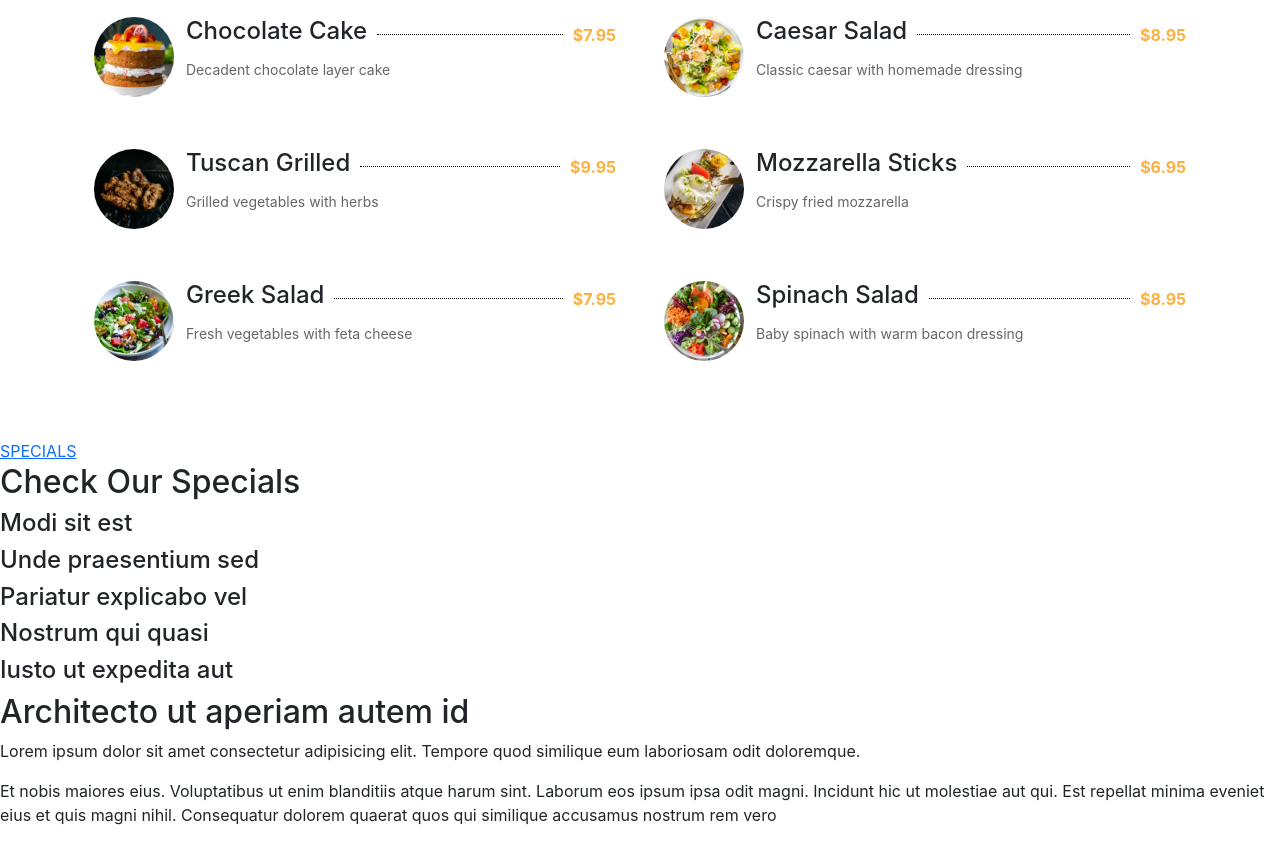
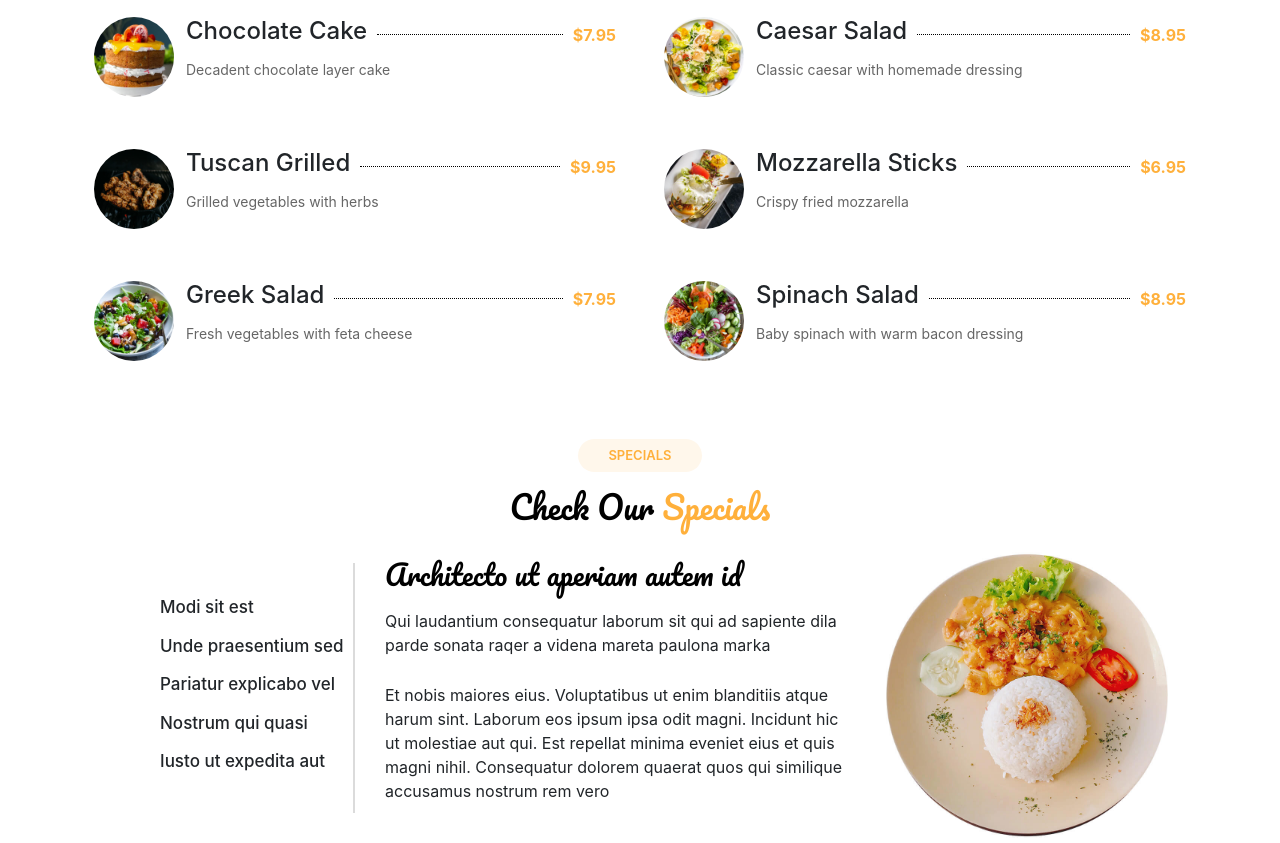
Before and after one commit to Anwaroxxx/Anwar_Azarzou_Final_Projeft_HTML_CSS, a website: page index.html in a window 1280 px wide. Shown: the part 2234-3077 px from the top of the page. Drawn offline with nearby package versions, Linux system fonts and the light colour scheme.

Commit message:
Finished styling SPECIALS section and moving to EVENTS section (i'll make specials interactive later .. i dont have much time)

```diff
--- a/index.html
+++ b/index.html
@@ -393,6 +393,7 @@
         <a href="">SPECIALS</a>
         <h2>Check Our <span class="yellow">Specials</span></h2>
       </div>
+      <!--bottom specials-->
       <div class="bottom-specials">
         <div class="left-specials">
           <div class="specials-rows">
@@ -413,24 +414,29 @@
         </div>
         <div class="right-specials">
           <div class="text-left">
-          <h2>Architecto ut aperiam autem id</h2>
+            <h3>Architecto ut aperiam autem id</h3>
             <p>
-            Lorem ipsum dolor sit amet consectetur adipisicing elit. Tempore
-            quod similique eum laboriosam odit doloremque.
+              Qui laudantium consequatur laborum sit qui ad sapiente dila parde
+              sonata raqer a videna mareta paulona marka
             </p>
             <p>
               Et nobis maiores eius. Voluptatibus ut enim blanditiis atque harum
               sint. Laborum eos ipsum ipsa odit magni. Incidunt hic ut molestiae
               aut qui. Est repellat minima eveniet eius et quis magni nihil.
-            Consequatur dolorem quaerat quos qui similique accusamus nostrum rem
-            vero
+              Consequatur dolorem quaerat quos qui similique accusamus nostrum
+              rem vero
             </p>
           </div>
-        <div class="image-right"></div>
+          <div class="image-right">
+            <img src="./public/images/specials-1.jpg" alt="" width="300px" />
+          </div>
         </div>
       </div>
     </section>
+    <!-- EVENTS SECTION -->
+    <section class="events">
 
+    </section>
     <script src="./node_modules/bootstrap/dist/js/bootstrap.bundle.js"></script>
   </body>
 </html>
--- a/src/sass/_AllModules.scss
+++ b/src/sass/_AllModules.scss
@@ -5,3 +5,4 @@
 @import './modules/Why-Us/whyUs';
 @import './modules/Menu/menu';
 @import './modules/specials/specials';
+@import './modules/events/events';
--- a/src/sass/modules/specials/_specials.scss
+++ b/src/sass/modules/specials/_specials.scss
@@ -0,0 +1,72 @@
+.specials {
+    @include MyDisplay(flex, center, none, 30px);
+    flex-direction: column;
+
+    .top-specials {
+        @include MyDisplay(flex, center, none, 15px);
+        flex-direction: column;
+
+        a {
+            background-color: rgb(255, 247, 235);
+            color: $my_yellow;
+            text-decoration: none;
+            padding: 7px 30px;
+            font-size: 13px;
+            font-weight: 600;
+            border-radius: 20px;
+            cursor: default;
+        }
+
+        h2 {
+            @include MyFont(400, black, 1);
+            font-family: "Pacifico";
+
+            span {
+                color: $my_yellow;
+            }
+        }
+    }
+
+    .bottom-specials {
+        @include MyDisplay(grid, none, center, 30px);
+        grid-template-columns: 25% 1fr;
+        padding-left: 80px;
+        padding-right: 100px;
+        grid-template-rows: 250px;
+
+        .left-specials {
+            @include MyDisplay(flex, start, center, 10px);
+            padding-left: 80px;
+            flex-direction: column;
+            border-right: 2px solid rgb(219, 219, 219);
+
+            .specials-rows {
+                @include MyDisplay(flex, center, none, 15px);
+                cursor: pointer;
+
+                &:hover h4 {
+                    color: $my_yellow;
+                }
+                h4 {
+                    font-size: 17px;
+                    transition: 0.5s
+                }
+            }
+        }
+
+        .right-specials {
+            @include MyDisplay(flex, center, none, 30px);
+
+            .text-left {
+                @include MyDisplay(flex, start, center, 10px);
+                flex-direction: column;
+
+                h3 {
+                    @include MyFont(100, black, 1);
+                    font-family: "Pacifico";
+                }
+            }
+
+        }
+    }
+}
```
Also changed, not shown: src/sass/modules/Why-Us/_whyUs.scss (+10 -4 lines), public/css/app.css, src/sass/modules/events/_events.scss (added), 1 other file. Lines whose indentation alone changed are shown as unchanged.
